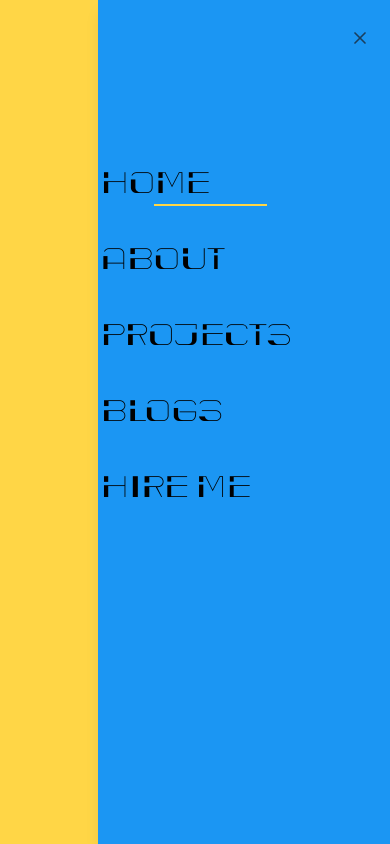
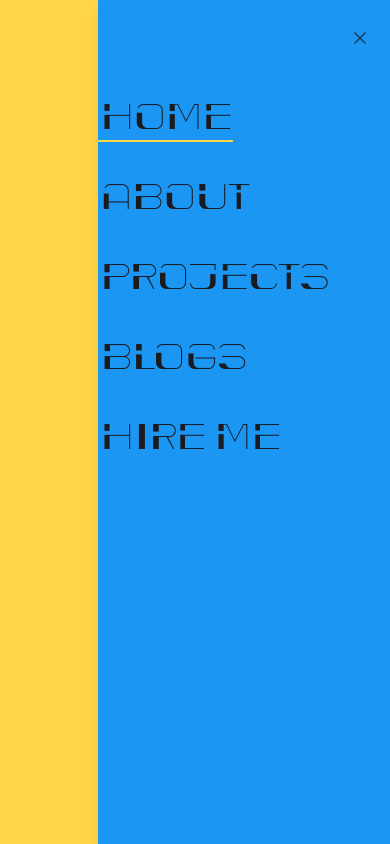
Before and after one commit to Bhargavoza1/my-portfolio, a Next.js app: page / in a window 390 px wide. Both pictures are taken after a click on the button 358 px from the left and 38 px from the top of the page. Built offline with nearby package versions, Linux system fonts and the light colour scheme; a web font is replaced by a local one.

Commit message:
nav b border fix

```diff
--- a/src/components/NavBar.tsx
+++ b/src/components/NavBar.tsx
@@ -3,7 +3,7 @@ import Link from "next/link";
 import {usePathname} from "next/navigation";
 import {Button} from "@/components/ui/button";
 import {Menu} from "lucide-react";
-import {Sheet, SheetContent, SheetTrigger} from "@/components/ui/sheet"
+import {Sheet, SheetContent, SheetTrigger } from "@/components/ui/sheet"
 import localFont from "next/font/local";
 
 const myfont = localFont({src: "./fonts/cyber.bold-book.ttf"})
@@ -19,7 +19,7 @@ const MyLink = ({href, title, className, spanclass = ' '}: {
         <Link href={href} className={`${className}  relative group md:text-2xl  lg:text-3xl `} style={myfont.style}>
             {title}
 
-            <span className={`${spanclass} h-[2px] inline-block  w-0 bg-[#ffd646] absolute -bottom-0.5 left-[50%] translate-x-[-50%]
+            <span className={`${spanclass} h-[2px] inline-block  w-0 bg-[#ffd646] absolute -bottom-0.5
                 group-hover:w-full transition-all ease duration-300  ${router === href ? 'w-full' : 'w-0'} `}>
                 &nbsp;
             </span>
@@ -36,11 +36,11 @@ function NavBar() {
 
             <div>
                 <nav className="hidden  myimg:px-32 py-[40px]   md:flex md:w-full        ">
-                    <MyLink href="/" title="Home" className='lg:mr-6 sm:mr-3.5' spanclass=' '/>
-                    <MyLink href="/about" title="About" className='lg:mx-6 sm:mx-3.5' spanclass=' '/>
-                    <MyLink href="/projects" title="Projects" className='lg:mx-6 sm:mx-3.5 ' spanclass=' '/>
-                    <MyLink href="/blogs" title="Blogs" className='lg:mx-6 sm:mx-3.5' spanclass=' '/>
-                    <MyLink href="/hireme" title="Hire&nbsp;Me" className='lg:ml-6 sm:ml-3.5' spanclass=' '/>
+                    <MyLink href="/" title="Home" className='lg:mr-6 sm:mr-3.5' spanclass=' left-[50%] translate-x-[-50%]'/>
+                    <MyLink href="/about" title="About" className='lg:mx-6 sm:mx-3.5' spanclass='left-[50%] translate-x-[-50%] '/>
+                    <MyLink href="/projects" title="Projects" className='lg:mx-6 sm:mx-3.5 ' spanclass='left-[50%] translate-x-[-50%] '/>
+                    <MyLink href="/blogs" title="Blogs" className='lg:mx-6 sm:mx-3.5' spanclass='left-[50%] translate-x-[-50%] '/>
+                    <MyLink href="/hireme" title="Hire&nbsp;Me" className='lg:ml-6 sm:ml-3.5' spanclass=' left-[50%] translate-x-[-50%]'/>
                 </nav>
             </div>
 
@@ -53,18 +53,18 @@ function NavBar() {
                     </SheetTrigger>
                     <SheetContent side='right'
                                   className='bg-[#ffd646]  p-0 border-0  data-[state=closed]:slide-out-to-right data-[state=open]:slide-in-from-right'>
-                        <div className='bg-[#1b96f3]     h-full text-black p-0'>
-                            <div className='   flex min-h-[80vh] items-center '>
+                        <div className='bg-[#1b96f3]     h-full text-[#1a1a1f] p-0'>
+                            <div className='   flex pt-[100px] items-center '>
                                 <nav className="grid   w-[10px]  space-y-10    ">
-                                    <MyLink href="/" title="Home" className='text-3xl  w-fit pl-1'
+                                    <MyLink href="/" title="Home" className='text-4xl  w-fit pl-1'
                                             spanclass='left-[0] translate-x-[0]'/>
-                                    <MyLink href="/about" title="About" className='text-3xl w-fit pl-1'
+                                    <MyLink href="/about" title="About" className='text-4xl w-fit pl-1'
                                             spanclass='left-[0] translate-x-[0]'/>
-                                    <MyLink href="/projects" title="Projects" className='text-3xl w-fit pl-1'
+                                    <MyLink href="/projects" title="Projects" className='text-4xl w-fit pl-1'
                                             spanclass='left-[0] translate-x-[0]'/>
-                                    <MyLink href="/blogs" title="Blogs" className='text-3xl w-fit pl-1'
+                                    <MyLink href="/blogs" title="Blogs" className='text-4xl w-fit pl-1'
                                             spanclass='left-[0] translate-x-[0]'/>
-                                    <MyLink href="/hireme" title="Hire&nbsp;Me" className='text-3xl w-fit pl-1'
+                                    <MyLink href="/hireme" title="Hire&nbsp;Me" className='text-4xl w-fit pl-1'
                                             spanclass='left-[0] translate-x-[0]'/>
                                 </nav>
                             </div>
```
